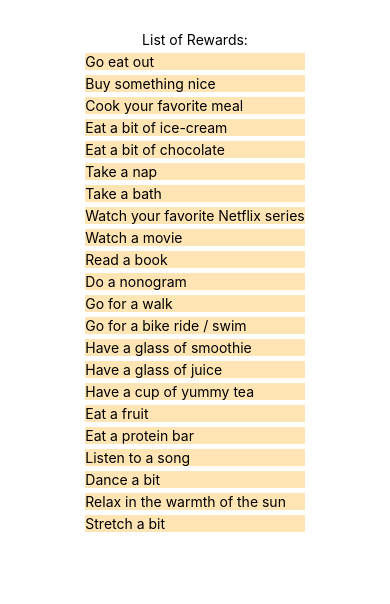
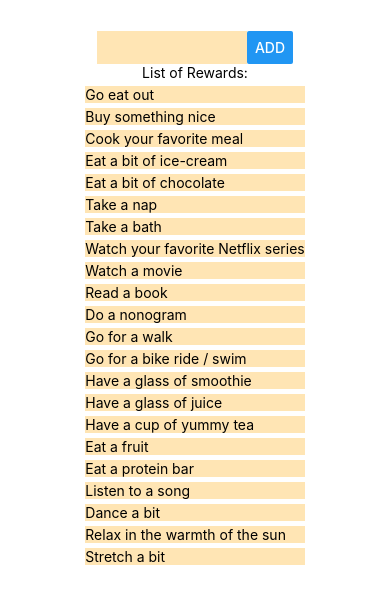
Before and after one commit to PaiviKero/Celebalooza, a React Native app: screen / in a window 390 px wide. Shown: the top 604 px of the page. Built offline with nearby package versions, Linux system fonts and the light colour scheme.

Commit message:
add reward

```diff
--- a/src/screens/reward-list.screen.js
+++ b/src/screens/reward-list.screen.js
@@ -1,15 +1,31 @@
-import { useContext } from "react";
-import { Text, FlatList } from "react-native";
+import { useContext, useState } from "react";
+import { Text, FlatList, Button } from "react-native";
 
-import { RewardView, RewardItem } from "../styles/reward.styles";
+import {
+  RewardView,
+  RewardItem,
+  RewardInput,
+  RowContainer,
+} from "../styles/reward.styles";
 
 import { RewardListContext } from "../services/reward-list.context";
 
 export const RewardListScreen = () => {
-  const { rewardList } = useContext(RewardListContext);
+  const { rewardList, addToList } = useContext(RewardListContext);
+  const [reward, setReward] = useState("");
 
   return (
     <RewardView>
+      <RowContainer>
+        <RewardInput
+          label="New Reward"
+          value={reward}
+          onChangeText={(t) => {
+            setReward(t);
+          }}
+        />
+        <Button onPress={() => addToList(reward)} title="Add" />
+      </RowContainer>
       <Text>List of Rewards:</Text>
       <FlatList
         data={rewardList}
--- a/src/services/reward-list.context.js
+++ b/src/services/reward-list.context.js
@@ -29,7 +29,7 @@ export const RewardListContextProvider = ({ children }) => {
   ]);
 
   const add = (reward) => {
-    setRewardList([...rewardList, reward]);
+    setRewardList([...rewardList, { key: reward }]);
   };
 
   return (
--- a/src/styles/reward.styles.js
+++ b/src/styles/reward.styles.js
@@ -1,6 +1,6 @@
 import styled from "styled-components/native";
 
-import { View, Text } from "react-native";
+import { View, Text, TextInput } from "react-native";
 
 export const RewardView = styled(View)`
   flex: 1;
@@ -14,3 +14,13 @@ export const RewardItem = styled(Text)`
   margin-top: 5px;
   background-color: #ffe5b4;
 `;
+
+export const RewardInput = styled(TextInput)`
+  padding-left: 5px;
+  width: 150px;
+  background-color: #ffe5b4;
+`;
+
+export const RowContainer = styled.View`
+  flex-direction: row;
+`;
```
